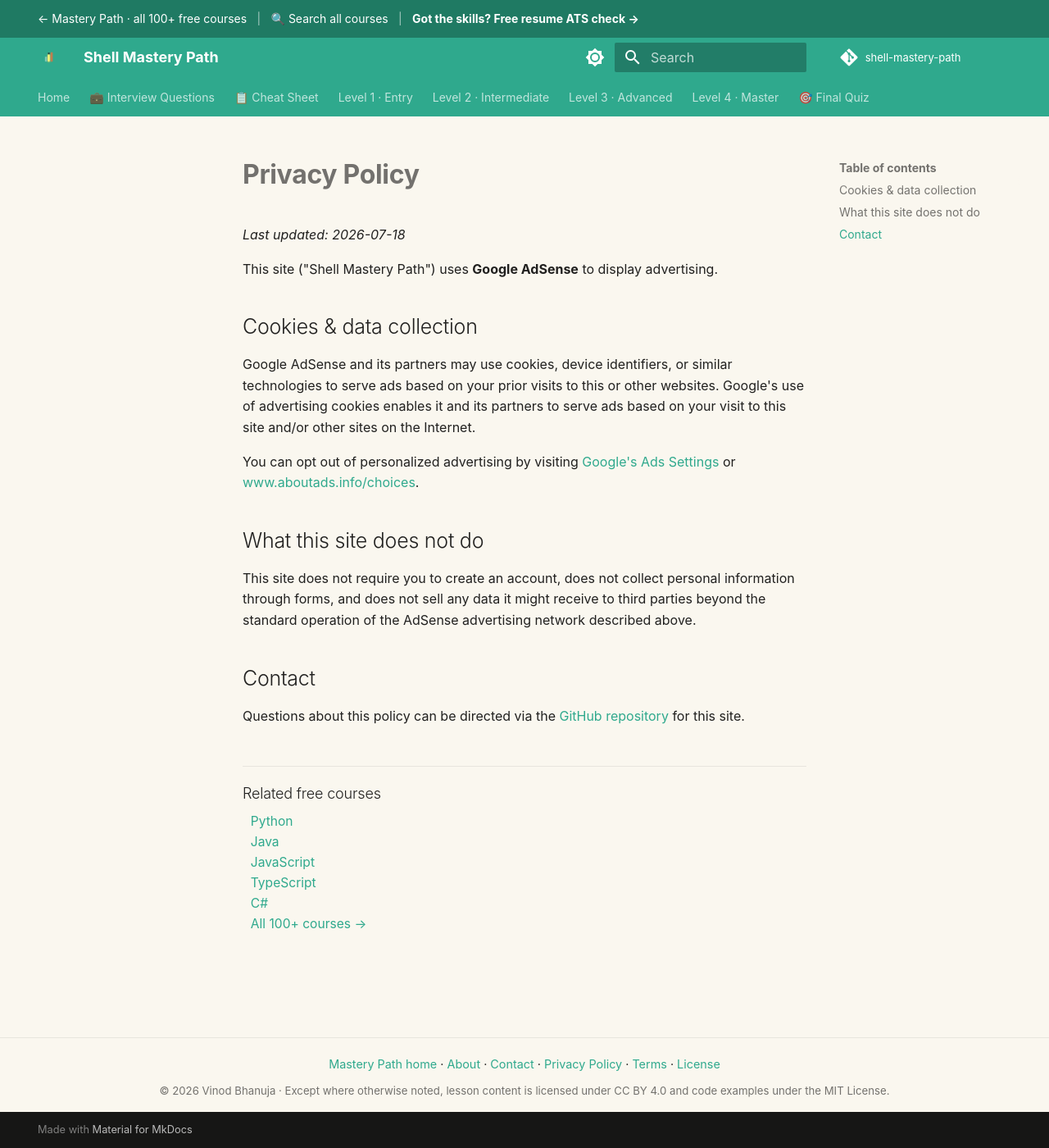
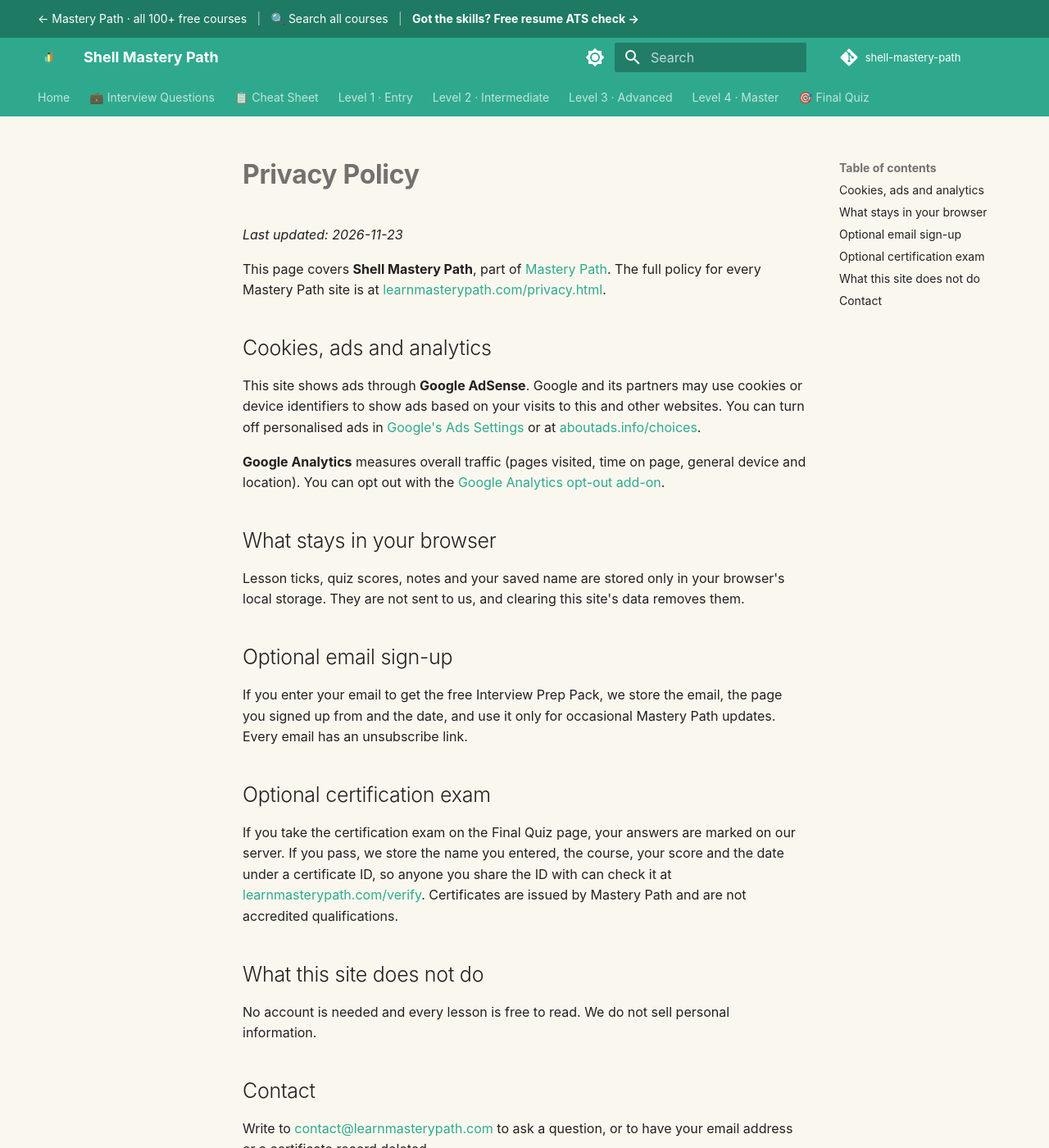
Before and after one commit to SIGILIPELLI/shell-mastery-path, an MkDocs documentation site: the page built from docs/privacy.md, in a window 1280 px wide and 1400 px high. Shown: the whole window at 82% size. Built offline with MkDocs 1.6.1 and Material for MkDocs 9.7.7, drawn with Linux system fonts in a browser that asks for light colours; comment, search, counter and statistics services are not loaded.

Commit message:
Update privacy page: progress stays in the browser, optional email sign-up and certification exam, link to the full policy
Co-Authored-By: Claude Opus 5.5 <noreply@anthropic.com>

```diff
--- a/docs/privacy.md
+++ b/docs/privacy.md
@@ -1,33 +1,35 @@
 ---
-description: "Privacy policy for the free Shell Mastery Path: how Google Analytics and AdSense cookies are used, what is not collected, and how to opt out."
+description: "Privacy policy for the free Shell Mastery Path: cookies for ads and analytics, what stays in your browser, and the optional email sign-up and certification exam."
 ---
 
 # Privacy Policy
 
-_Last updated: 2026-07-18_
+_Last updated: 2026-11-23_
 
-This site ("Shell Mastery Path") uses **Google AdSense** to display advertising.
+This page covers **Shell Mastery Path**, part of [Mastery Path](https://learnmasterypath.com/). The full policy for every Mastery Path site is at [learnmasterypath.com/privacy.html](https://learnmasterypath.com/privacy.html).
 
-## Cookies & data collection
+## Cookies, ads and analytics
 
-Google AdSense and its partners may use cookies, device identifiers, or similar
-technologies to serve ads based on your prior visits to this or other websites.
-Google's use of advertising cookies enables it and its partners to serve ads
-based on your visit to this site and/or other sites on the Internet.
+This site shows ads through **Google AdSense**. Google and its partners may use cookies or device identifiers to show ads based on your visits to this and other websites. You can turn off personalised ads in [Google's Ads Settings](https://adssettings.google.com/) or at [aboutads.info/choices](https://www.aboutads.info/choices/).
 
-You can opt out of personalized advertising by visiting
-[Google's Ads Settings](https://adssettings.google.com/) or
-[www.aboutads.info/choices](https://www.aboutads.info/choices/).
+**Google Analytics** measures overall traffic (pages visited, time on page, general device and location). You can opt out with the [Google Analytics opt-out add-on](https://tools.google.com/dlpage/gaoptout).
+
+## What stays in your browser
+
+Lesson ticks, quiz scores, notes and your saved name are stored only in your browser's local storage. They are not sent to us, and clearing this site's data removes them.
+
+## Optional email sign-up
+
+If you enter your email to get the free Interview Prep Pack, we store the email, the page you signed up from and the date, and use it only for occasional Mastery Path updates. Every email has an unsubscribe link.
+
+## Optional certification exam
+
+If you take the certification exam on the Final Quiz page, your answers are marked on our server. If you pass, we store the name you entered, the course, your score and the date under a certificate ID, so anyone you share the ID with can check it at [learnmasterypath.com/verify](https://learnmasterypath.com/verify/). Certificates are issued by Mastery Path and are not accredited qualifications.
 
 ## What this site does not do
 
-This site does not require you to create an account, does not collect personal
-information through forms, and does not sell any data it might receive to third
-parties beyond the standard operation of the AdSense advertising network
-described above.
+No account is needed and every lesson is free to read. We do not sell personal information.
 
 ## Contact
 
-Questions about this policy can be directed via the
-[GitHub repository](https://github.com/SIGILIPELLI/shell-mastery-path) for this
-site.
+Write to [contact@learnmasterypath.com](mailto:contact@learnmasterypath.com) to ask a question, or to have your email address or a certificate record deleted.
```
